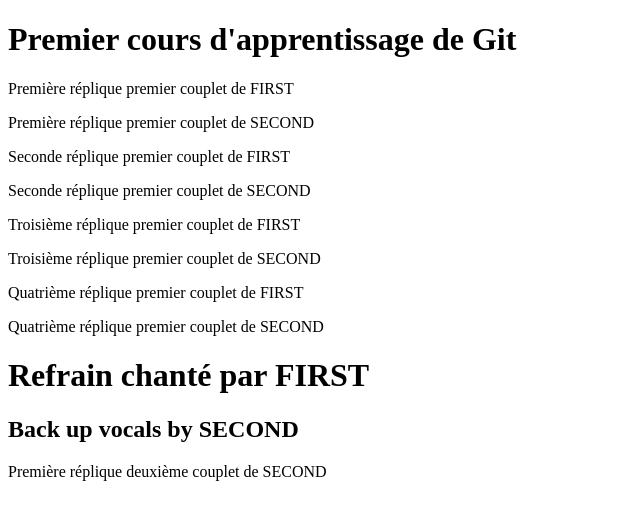
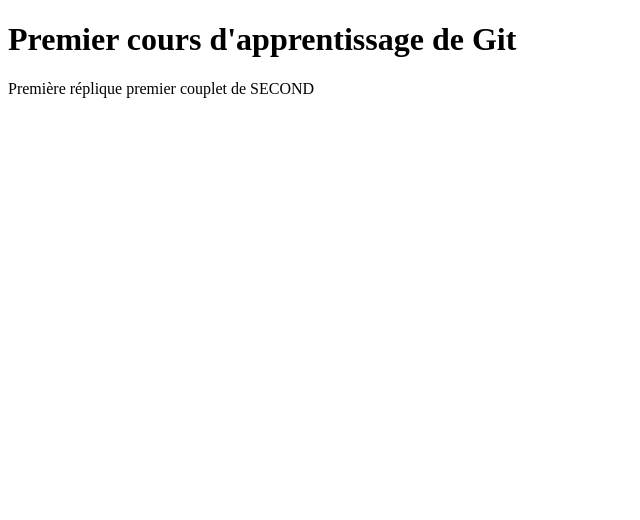
Before and after one commit to Alexandre-Masson/exemple-git-efrei-20211208, a plain HTML site: page index.html in a window 1280 px wide. Shown: the whole page, without its empty margins (0-640 px from the left). Drawn offline with Linux system fonts and the light colour scheme.

```diff
--- a/index.html
+++ b/index.html
@@ -11,19 +11,7 @@
 <body>
   <h1>Premier cours d'apprentissage de Git</h1>
 
-  <p>Première réplique premier couplet de FIRST</p>
   <p>Première réplique premier couplet de SECOND</p>
-  <p>Seconde réplique premier couplet de FIRST</p>
-  <p>Seconde réplique premier couplet de SECOND</p>
-  <p>Troisième réplique premier couplet de FIRST</p>
-  <p>Troisième réplique premier couplet de SECOND</p>
-  <p>Quatrième réplique premier couplet de FIRST</p>
-  <p>Quatrième réplique premier couplet de SECOND</p>
-
-  <h1>Refrain chanté par FIRST</h1>
-  <h2>Back up vocals by SECOND</h2>
-
-  <p>Première réplique deuxième couplet de SECOND</p>
 </body>
 
 </html>
```
Also changed, not shown: 1 other file.
